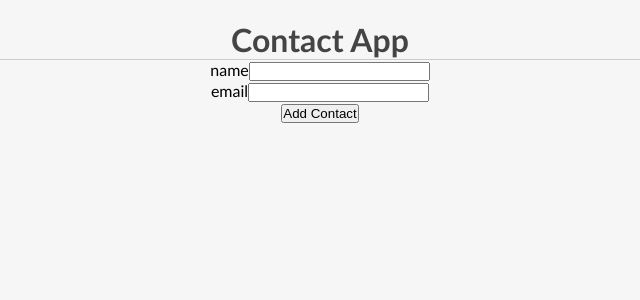
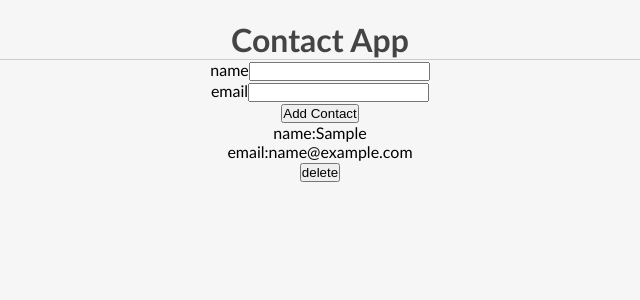
Before and after one commit to mohammadpy8/new-app-react, a React (Create React App) app: page / in a window 1280 px wide. Both pictures are taken after typing "Sample", "name@example.com" into the empty fields and a click on the button "Add Contact". Shown: the top 300 px of the page, without its empty margins (320-960 px from the left). Built offline with nearby package versions, Linux system fonts and the light colour scheme; the HTML template or start-up script is replaced by a standard one.

Commit message:
contact-list

```diff
--- a/src/App.js
+++ b/src/App.js
@@ -14,11 +14,18 @@ function App() {
     setContacts([...contacts, { id: crypto.randomUUID(), ...contact }]);
   };
 
+  const removeContactHandler = (id) => {
+
+    const filteredContact = contacts.filter(contact => contact.id !== id);
+    setContacts(filteredContact)
+
+  }
+
   return (
     <main className='app'>
       <h1>Contact App</h1>
       <AddContact addContact={addContact} />
-      <ContactList contactList={contacts} />
+      <ContactList contactList={contacts} removeContactHandler={removeContactHandler} />
     </main>
   );
 }
--- a/src/components/AddContact.js
+++ b/src/components/AddContact.js
@@ -12,6 +12,11 @@ const AddContact = ({addContact}) => {
     const changeHandler = event => setContact({ ...contact, [event.target.name]: event.target.value });
 
     const submitForm = event => {
+
+        if (!contact.name || !contact.email) {
+            alert("khalie");
+            return;
+        }
 
         event.preventDefault();
         addContact(contact);
--- a/src/components/ContactList.js
+++ b/src/components/ContactList.js
@@ -1,13 +1,26 @@
-import React from 'react';
+import React, { useState } from "react";
 
 import "./ContactList.css";
 
-const ContactList = () => {
-    return (
-        <div>
+const ContactList = ({ contactList, removeContactHandler }) => {
+  console.log(contactList);
 
-        </div>
-    );
+  return (
+    <>
+      {contactList.length
+        ? contactList.map((contact) => {
+            const { name, email, id } = contact;
+            return (
+              <div key={id}>
+                    <p>name:{name}</p>
+                    <p>email:{email}</p>
+                    <button onClick={() => removeContactHandler(id)}>delete</button>
+              </div>
+            );
+          })
+        : ""}
+    </>
+  );
 };
 
 export default ContactList;
```
